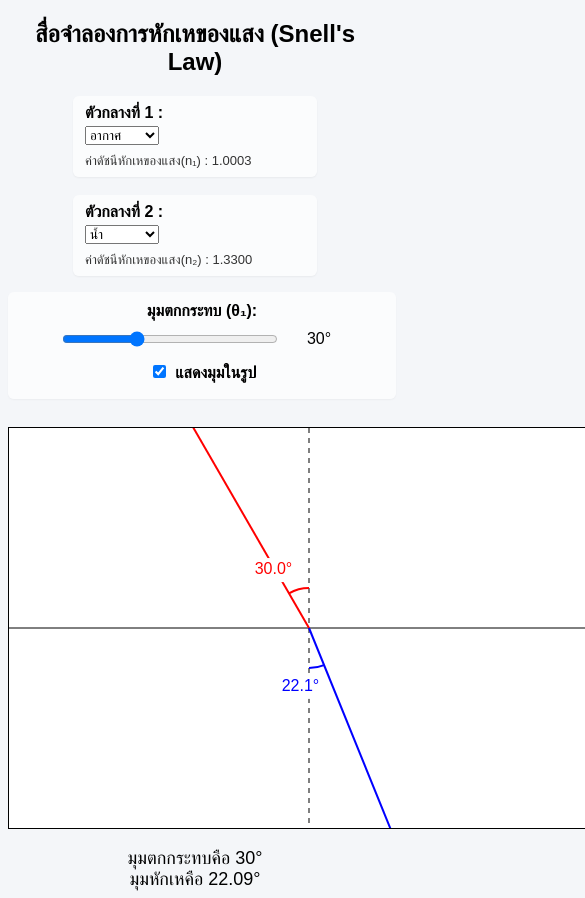
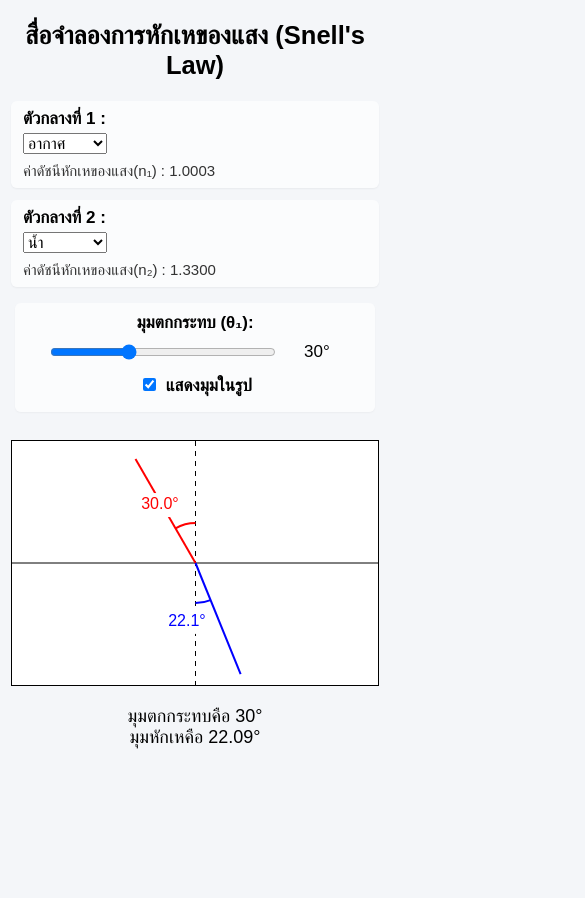
Before and after one commit to nopparat-yam/nopparat-yam.github.io, a plain HTML site: page index.html in a window 390 px wide. Shown: the top 898 px of the page, 585 px wide, since content can reach past the window. After the commit the page ends 844 px from the top, so only its background shows below. Drawn offline with Linux system fonts and the light colour scheme.

Commit message:
ปรับแก้ ให้ใช้ใน โทรศัพท์ และ ipad

```diff
--- a/index.html
+++ b/index.html
@@ -19,6 +19,8 @@
       border: 1px solid black;
       background: white;
       margin-top: 20px;
+      max-width: 100%;
+      height: auto;
     }
 
     input {
@@ -111,6 +113,69 @@
     .angle-controls input[type="range"] {
       width: 60%;
       max-width: 420px;
+    }
+
+    /* Mobile / tablet adjustments */
+    @media (max-width: 900px) {
+      body {
+        font-size: 16px;
+      }
+
+      .indices {
+        flex-direction: column;
+        gap: 12px;
+      }
+
+      .index-block {
+        min-width: auto;
+        width: 92%;
+        margin: 0 auto;
+      }
+
+      .angle-block {
+        width: 92%;
+        box-sizing: border-box;
+      }
+
+      select,
+      .custom-controls input[type="number"] {
+        font-size: 16px;
+      }
+
+      .custom-controls input[type="number"] {
+        width: 88px;
+      }
+
+      .custom-controls button {
+        padding: 6px 10px;
+        font-size: 16px;
+      }
+
+      button {
+        padding: 6px 10px;
+      }
+
+      .angle-controls input[type="range"] {
+        width: 70%;
+      }
+    }
+
+    @media (max-width: 420px) {
+      body {
+        font-size: 17px;
+      }
+
+      .custom-controls input[type="number"] {
+        width: 96px;
+      }
+
+      .angle-controls input[type="range"] {
+        width: 68%;
+      }
+
+      .value-display {
+        font-size: 15px;
+      }
     }
 
     button {
@@ -301,9 +366,20 @@
 
       ctx.clearRect(0, 0, canvas.width, canvas.height);
 
-      const centerX = canvas.width / 2;
-      const centerY = canvas.height / 2;
-      const length = 250;
+      // use CSS pixel sizes (clientWidth/clientHeight) so drawing matches transform
+      const displayWidth = canvas.clientWidth;
+      const displayHeight = canvas.clientHeight;
+      const centerX = displayWidth / 2;
+      const centerY = displayHeight / 2;
+      // ray length proportional to canvas size
+      const length = Math.max(120, Math.min(displayWidth, displayHeight) * 0.45);
+
+      function clampPoint(x, y) {
+        return {
+          x: Math.max(0, Math.min(displayWidth, x)),
+          y: Math.max(0, Math.min(displayHeight, y))
+        };
+      }
 
       // เส้นแบ่ง (แนวนอน) – คงสีดำเสมอ
       ctx.strokeStyle = "black";
@@ -360,8 +436,9 @@
         const theta2Deg = theta2 * 180 / Math.PI;
         resultHTML += `มุมหักเหคือ ${theta2Deg.toFixed(2)}°<br>`;
 
-        const x2 = centerX + length * Math.sin(theta2);
-        const y2 = centerY + length * Math.cos(theta2);
+        let x2 = centerX + length * Math.sin(theta2);
+        let y2 = centerY + length * Math.cos(theta2);
+        ({ x: x2, y: y2 } = clampPoint(x2, y2));
 
         ctx.beginPath();
         ctx.moveTo(centerX, centerY);
@@ -383,8 +460,9 @@
 
       }
       else {
-        const x2 = centerX + length * Math.sin(theta1);
-        const y2 = centerY - length * Math.cos(theta1);
+        let x2 = centerX + length * Math.sin(theta1);
+        let y2 = centerY - length * Math.cos(theta1);
+        ({ x: x2, y: y2 } = clampPoint(x2, y2));
 
         ctx.beginPath();
         ctx.moveTo(centerX, centerY);
@@ -450,7 +528,26 @@
     // ensure displayed numeric values match initial selections
     updateDisplayedValues();
 
-    draw();
+    // Responsive canvas sizing: set proper pixel size for device DPR and redraw on resize
+    function resizeCanvas() {
+      const containerWidth = Math.min(document.querySelector('.container').clientWidth, 900);
+      const aspect = 600 / 400; // original aspect ratio
+      const displayWidth = Math.max(280, containerWidth * 0.98);
+      const displayHeight = Math.round(displayWidth / aspect);
+      const dpr = window.devicePixelRatio || 1;
+      canvas.style.width = displayWidth + 'px';
+      canvas.style.height = displayHeight + 'px';
+      canvas.width = Math.floor(displayWidth * dpr);
+      canvas.height = Math.floor(displayHeight * dpr);
+      ctx.setTransform(dpr, 0, 0, dpr, 0, 0);
+      draw();
+    }
+
+    window.addEventListener('resize', resizeCanvas);
+    window.addEventListener('orientationchange', resizeCanvas);
+
+    // init canvas size then draw
+    resizeCanvas();
   </script>
 
 </body>
```
